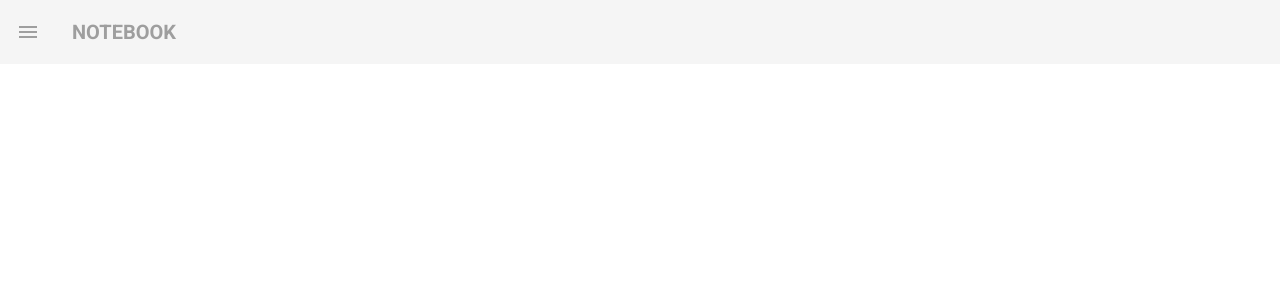
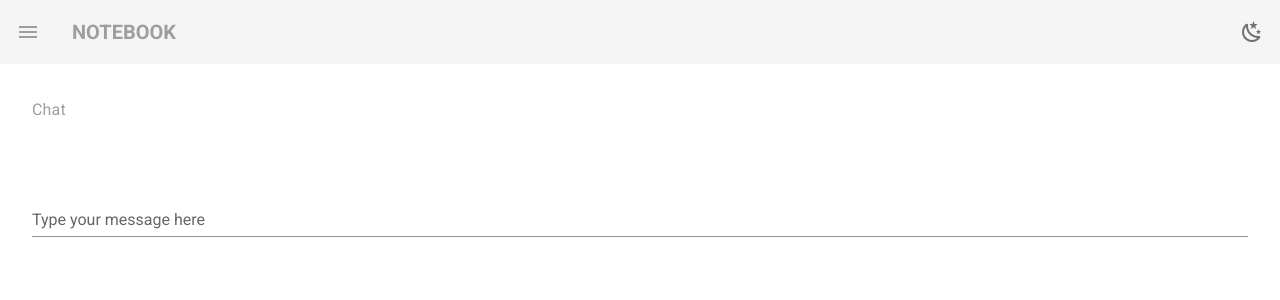
Before and after one commit to zhangjjde-haobaba/notebook, a Vue app: page /#/chat in a window 1280 px wide. Shown: the top 300 px of the page. Built offline with nearby package versions, Linux system fonts and the light colour scheme.

Commit message:
third update

```diff
--- a/src/App.vue
+++ b/src/App.vue
@@ -9,12 +9,16 @@
 
 <script>
 import NavBar from '@/components/NavBar'
+import VuetifyPlugin from '@/plugins/vuetify.js';
+
 export default {
   name: 'App',
   components:{
     NavBar
   },
 
+  vuetify: VuetifyPlugin,
+
   data: () => ({
     //
   }),
--- a/src/components/NavBar.vue
+++ b/src/components/NavBar.vue
@@ -6,8 +6,13 @@
         <v-app-bar-title class="text-uppercase grey--text">
             <span class="font-weight-bold">Notebook</span>
         </v-app-bar-title>
+        <v-spacer></v-spacer>
+        <v-btn icon @click="toggleTheme">
+            <v-icon>{{ isDarkTheme ? 'mdi-white-balance-sunny' : 'mdi-weather-night' }}</v-icon>
+        </v-btn>
     </v-app-bar>
 
+    <v-theme-provider :dark="darkTheme">
         <v-navigation-drawer v-model="drawer" app  color="#F4F5F9">
             <v-card height="200px" align="center" class="pa-8" color="#ECEFF1">
                 <v-badge bordered bottom color="green" dot offset-x="10" offset-y="10" class="mb-8" elevation="18">
@@ -29,6 +34,7 @@
                 </v-list-item>
             </v-list>
         </v-navigation-drawer>
+    </v-theme-provider>
 </nav>
 </template>
 
@@ -43,11 +49,24 @@
                     {icon:'mdi-text-box',text:'Detailed List',route:'/about'},
                     // {icon:'mdi-file-chart-check-outline',text:'Update page',route:'/update'},
                     {icon:'mdi-briefcase-upload',text:'Upload Page',route:'/upload'},
-                    {icon:'mdi-briefcase-download-outline',text:'Download Page',route:'/download'}
+                    {icon:'mdi-briefcase-download-outline',text:'Download Page',route:'/download'},
+                    {icon:'mdi-language-markdown',text:'Markdown',route:'/markdown'},
+                    {icon:'mdi-chat-processing',text:'Chat',route:'/chat'}
                 ],
+                darkTheme: false,
 
             }
-        }
+        },
+        computed: {
+            isDarkTheme() {
+                return this.$vuetify.theme.dark;
+            },
+        },
+        methods: {
+            toggleTheme() {
+                this.$vuetify.theme.dark = !this.$vuetify.theme.dark;
+            },
+        },
     }
 </script>
 
--- a/src/main.js
+++ b/src/main.js
@@ -3,6 +3,8 @@ import App from './App.vue'
 import router from './router'
 import store from './store'
 import vuetify from './plugins/vuetify'
+
+
 
 Vue.config.productionTip = false
 
--- a/src/plugins/vuetify.js
+++ b/src/plugins/vuetify.js
@@ -4,4 +4,27 @@ import Vuetify from 'vuetify/lib/framework';
 Vue.use(Vuetify);
 
 export default new Vuetify({
+    theme: {
+        dark: false, // 默认为白天模式
+        themes: {
+            light: {
+                primary: '#1976D2',
+                secondary: '#424242',
+                accent: '#82B1FF',
+                error: '#FF5252',
+                info: '#2196F3',
+                success: '#4CAF50',
+                warning: '#FFC107',
+            },
+            dark: {
+                primary: '#2196F3',
+                secondary: '#424242',
+                accent: '#FF4081',
+                error: '#FF5252',
+                info: '#2196F3',
+                success: '#4CAF50',
+                warning: '#FFC107',
+            },
+        },
+    },
 });
--- a/src/router/index.js
+++ b/src/router/index.js
@@ -4,6 +4,8 @@ import HomeView from '../views/HomeView.vue'
 import Upload from '../views/Upload.vue'
 import Update from '../views/Update'
 import Download from '../views/Download'
+import Markdown from '../views/MarkDown'
+import Chat from '../views/Chat'
 
 Vue.use(VueRouter)
 
@@ -38,6 +40,17 @@ const routes = [
         name: 'Download',
         component: Download
     },
+    {
+        path: '/markdown',
+        name: 'markdown',
+        component: Markdown
+    },
+    {
+        path: '/chat',
+        name: 'chat',
+        component: Chat
+    },
+
 
 
 ]
--- /dev/null
+++ b/src/views/Chat.vue
@@ -0,0 +1,78 @@
+<template>
+    <div class="chat">
+        <h1 class="subtitle-1 grey--text pa-8">Chat</h1>
+        <div class="content">
+            <v-card
+                    v-for="(message, index) in messages"
+                    :key="index"
+            >
+                <v-card-text>
+                    {{ message.content }}
+                </v-card-text>
+            </v-card>
+            <v-text-field
+                    v-model="newMessage"
+                    @keyup.enter="sendMessage"
+                    label="Type your message here"
+            ></v-text-field>
+        </div>
+    </div>
+</template>
+
+<script>
+    import axios from 'axios';
+
+    export default {
+        name: "Chat",
+        data() {
+            return {
+                messages: [],
+                newMessage: ''
+            }
+        },
+        methods: {
+            async sendMessage() {
+                // 将用户的消息添加到消息列表中
+                this.messages.push({ role: 'user', content: this.newMessage });
+
+                try {
+                    // 向API发送请求
+                    const response = await axios.post('https://api.openai.com/v1/chat/completions', {
+                        model: 'gpt-3.5-turbo',
+                        messages: [
+                            {
+                                role: 'system',
+                                content: 'You are a helpful assistant.'
+                            },
+                            {
+                                role: 'user',
+                                content: this.newMessage
+                            }
+                        ]
+
+                    }, {
+                        headers: {
+                            'Authorization': `Bearer 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`
+                        }
+                    });
+
+                    // 将API的响应添加到消息列表中
+                    this.messages.push({ role: 'assistant', content: response.data.choices[0].message.content });
+                } catch (error) {
+                    console.error(error);
+                }
+
+                // 清空输入框
+                this.newMessage = '';
+            }
+        }
+    }
+</script>
+
+<style scoped>
+.content{
+    display:flex;
+    flex-direction: column;
+    padding: 2rem;
+}
+</style>
--- a/src/views/Download.vue
+++ b/src/views/Download.vue
@@ -2,22 +2,7 @@
     <div class="download">
         <h1 class="subtitle-1 grey--text pa-8">Download page</h1>
         <v-divider></v-divider>
-<!--        <table>-->
-<!--            <thead>-->
-<!--            <tr>-->
-<!--                <th>File Name</th>-->
-<!--                <th>File Type</th>-->
-<!--                <th>Download Link</th>-->
-<!--            </tr>-->
-<!--            </thead>-->
-<!--            <tbody>-->
-<!--            <tr v-for="(file, index) in files" :key="index">-->
-<!--                <td>{{ file.name }}</td>-->
-<!--                <td>{{ file.type }}</td>-->
-<!--                <td><a :href="file.url" download>{{ file.name }}</a></td>-->
-<!--            </tr>-->
-<!--            </tbody>-->
-<!--        </table>-->
+
         <v-container>
             <v-row>
                 <v-row>
@@ -34,13 +19,13 @@
             </v-row>
             <v-row v-for="(file, index) in files" :key="index">
                 <v-col col="12" sm="4">
-                    <div class="headline-3 black--text">{{file.name}}</div>
+                    <div class="headline-3">{{file.name}}</div>
                 </v-col>
                 <v-col col="12" sm="4">
-                    <div class="headline-3 black--text">{{file.type}}</div>
+                    <div class="headline-3">{{file.type}}</div>
                 </v-col>
                 <v-col col="12" sm="4">
-                    <div class="headline-3 black--text"><a :href="file.url" download>{{ file.name }}</a></div>
+                    <div class="headline-3"><a :href="file.url" download>{{ file.name }}</a></div>
                 </v-col>
             </v-row>
         </v-container>
--- /dev/null
+++ b/src/views/MarkDown.vue
@@ -0,0 +1,114 @@
+<template>
+    <div class="markdown">
+        <h1 class="subtitle-1 grey--text pa-8">Markdown</h1>
+        <!--        npm install markdown-it html2pdf.js --save-->
+        <!--        npm install vue-markdown-editor --save-->
+        <!--         npm install marked --save-->
+        <!--        npm install markdown-it vue-markdown-->
+        <!--        npm install babel-runtime --save-->
+        <!--        npm install @babel/runtime --save-->
+
+        <v-container>
+            <v-row>
+                <v-col cols="6">
+                    <v-text-field label="File title" v-model="titleInput"></v-text-field>
+                </v-col>
+            </v-row>
+            <v-row class="input_content">
+                <v-col cols="6">
+                    <textarea v-model="markdownContent" placeholder="Enter here" style="height: 400px;" @input="renderMarkdown"></textarea>
+                </v-col>
+                <v-col cols="6">
+                    <div class="new_content" v-html="renderedHTML" style="height: 400px;"></div>
+                </v-col>
+            </v-row>
+
+
+            <v-row>
+                <v-col cols="12" class="center-align">
+                    <v-btn class="button" @click="exportToPDF">Export to PDF</v-btn>
+                </v-col>
+            </v-row>
+
+        </v-container>
+    </div>
+</template>
+
+<script>
+    import markdownIt from 'markdown-it';
+    import html2pdf from 'html2pdf.js';
+    import VueMarkdown from 'vue-markdown';
+
+    export default {
+        name: "MarkDown",
+        components: {
+            VueMarkdown,
+        },
+        data(){
+            return{
+                markdownContent:'',
+                renderedHTML: '',
+                titleInput:''
+            }
+        },
+        methods:{
+
+            // exportToPDF() {
+            //     const md = markdownIt();
+            //     const html = md.render(this.markdownContent);
+            //     this.convertToPDF(html);
+            // },
+            //
+            // convertToPDF(html) {
+            //     const element = document.createElement('div');
+            //     element.innerHTML = html;
+            //
+            //     html2pdf().from(element).save('output.pdf');
+            // },
+            renderMarkdown() {
+                const md = markdownIt();
+                this.renderedHTML = md.render(this.markdownContent);
+            },
+            exportToPDF() {
+                const element = document.createElement('div');
+                element.innerHTML = this.renderedHTML;
+                if(this.titleInput){
+                    html2pdf().from(element).save(this.titleInput+'.pdf');
+                }else{
+                    html2pdf().from(element).save();
+                }
+
+            },
+
+        },
+
+    }
+</script>
+
+<style scoped>
+.button{
+    margin: 20px;
+}
+.input_content{
+    height: 400px;
+}
+
+textarea {
+    width: 100%;
+    overflow-y: auto;
+    word-wrap: break-word;
+    border: 1px solid black;
+    border-radius: 4px;
+    padding: 5px;
+}
+.new_content{
+    border: 1px solid black;
+    border-radius: 4px;
+    padding: 5px;
+}
+
+.center-align {
+    display: flex;
+    justify-content: center;
+}
+</style>
```
Also changed, not shown: package.json (+8 -0 lines), 1 other file (tests, documents, lock files or other folders). Lines whose indentation alone changed are shown as unchanged.
